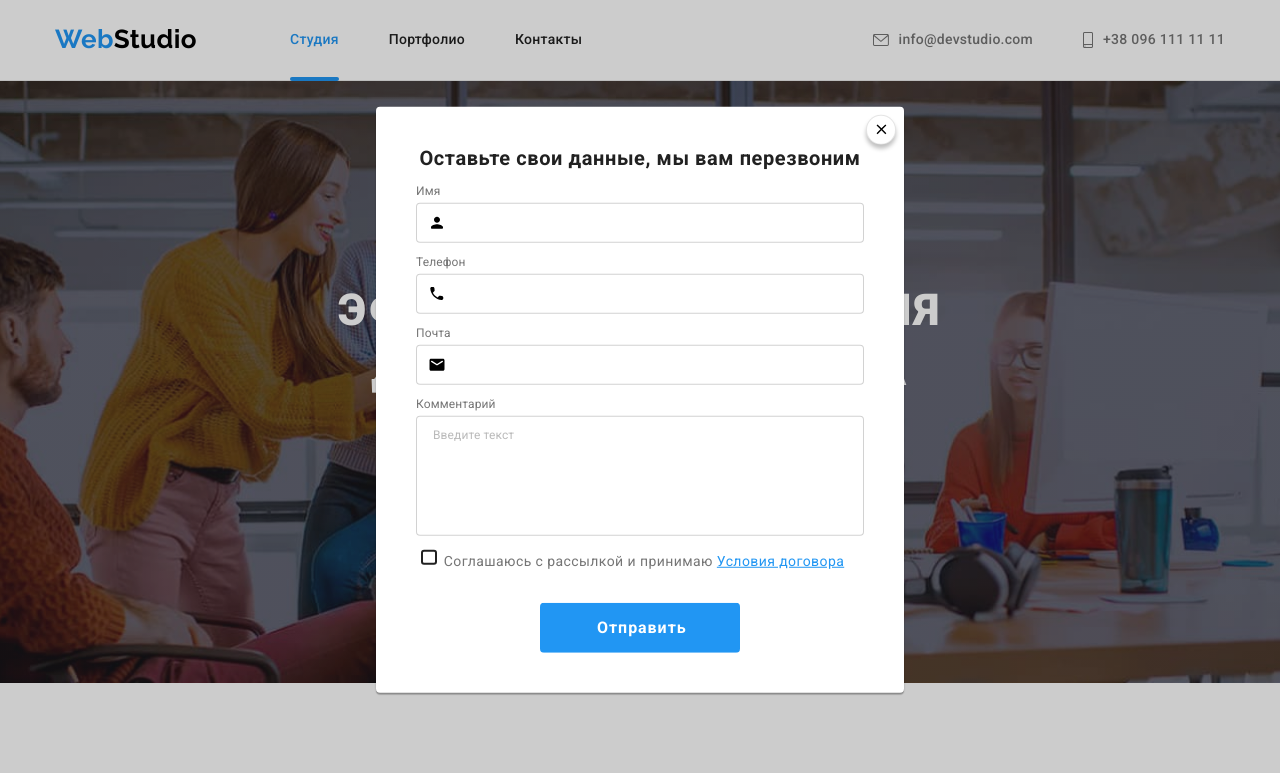
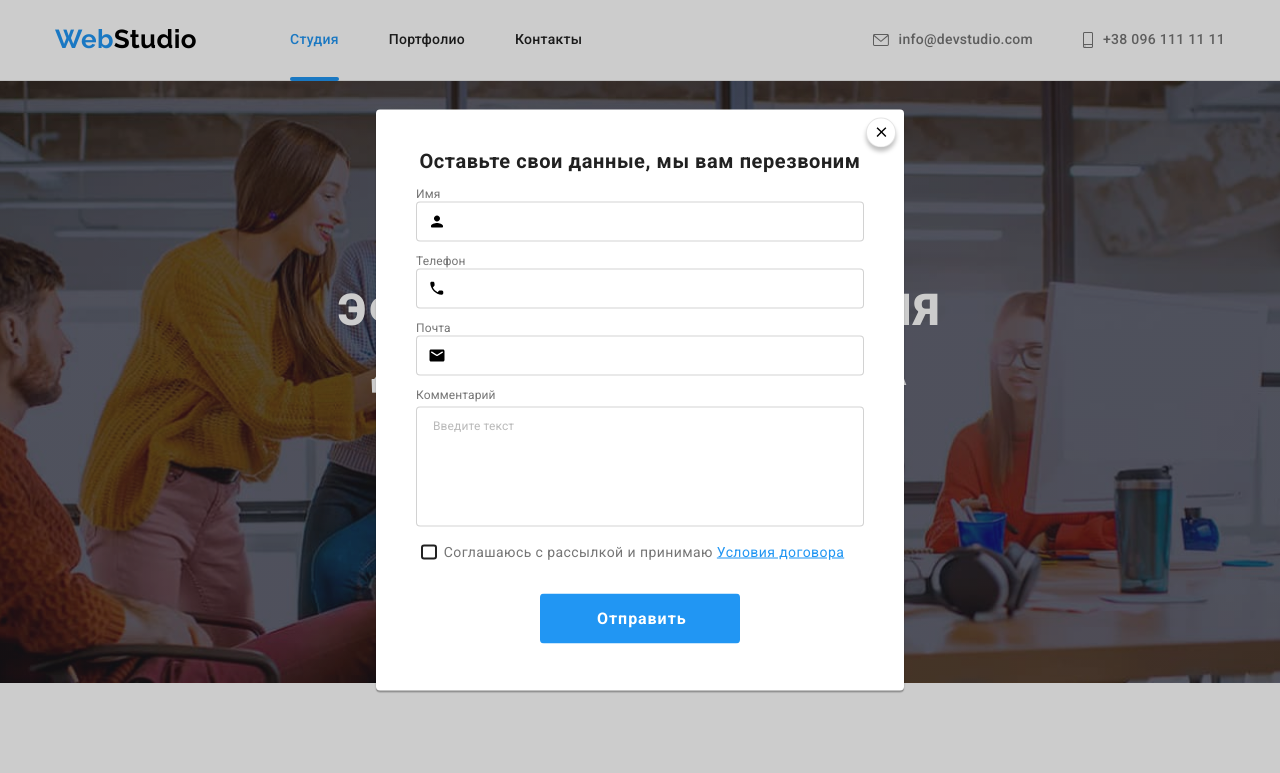
Before and after one commit to Katok945/goit-markup-hw-06, a plain HTML site: page index.html in a window 1280 px wide. Both pictures are taken after a click on the button "Заказать услугу". Shown: the top 773 px of the page. Drawn offline with nearby package versions, Linux system fonts and the light colour scheme.

Commit message:
доработка дз

```diff
--- a/css/styles.css
+++ b/css/styles.css
@@ -781,6 +781,10 @@ body {
     width: 100%;
     height: 100%;
     background-color: rgba(0, 0, 0, 0.2);
+
+    transition-property: transform;
+    transition-duration: var(--main-duration);
+    transition-timing-function: var(--main-cubic);
 }
 
 .backdrop.is-hidden .modal {
@@ -980,7 +984,7 @@ body {
 
 .checkbox-icon {
     position: absolute;
-    top: 0;
+    top: 4px;
     left: 5px;
     width: 16px;
     height: 15px;
--- a/index.html
+++ b/index.html
@@ -443,7 +443,7 @@
                 <p class="modal-form-text">Оставьте свои данные, мы вам перезвоним</p>
                 <div class="modal-field">
                     <label for="user-name" class="modal-label">Имя
-                        <div class="input-wrap">
+                        <span class="input-wrap">
                             <input
                             type="text"
                             class="modal-form-input"
@@ -452,13 +452,13 @@
                             <svg class="icon-user" width="18" height="18">
                                 <use href="./images/symbol-defs.svg#icon-person-black"></use>
                             </svg>
-                        </div>
+                        </span>
                     </label>
                 </div>
 
                 <div class="modal-field">
                     <label for="user-tel" class="modal-label">Телефон
-                        <div class="input-wrap">
+                        <span class="input-wrap">
                         <input
                         type="tel"
                         class="modal-form-input"
@@ -467,13 +467,13 @@
                         <svg class="icon-user" width="18" height="18">
                             <use href="./images/symbol-defs.svg#icon-phone-black"></use>
                         </svg>
-                    </div>
+                    </span>
                     </label>
                 </div>
 
                 <div class="modal-field">
                     <label for="user-email" class="modal-label">Почта
-                        <div class="input-wrap">
+                        <span class="input-wrap">
                             <input
                             type="email"
                             class="modal-form-input"
@@ -482,7 +482,7 @@
                             <svg class="icon-user" width="18" height="18">
                             <use href="./images/symbol-defs.svg#icon-email-black"></use>
                             </svg>
-                        </div>
+                        </span>
                     </label>
                 </div>
 
```
